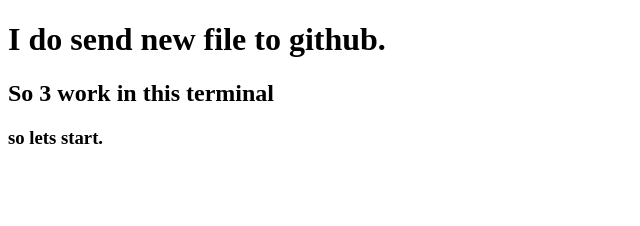
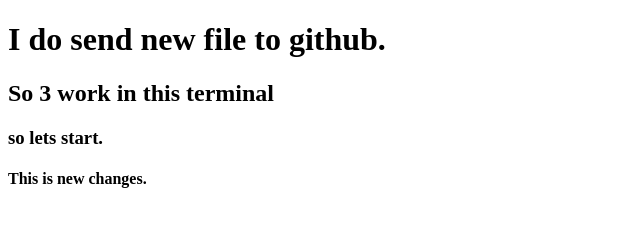
Before and after one commit to sajjad516/my-firs-repo, a plain HTML site: page index.html in a window 1280 px wide. Shown: the whole page, without its empty margins (0-640 px from the left). Drawn offline with Linux system fonts and the light colour scheme.

Commit message:
h4 change

```diff
--- a/index.html
+++ b/index.html
@@ -10,5 +10,6 @@
   <h1>I do send new file to github.</h1>
   <h2>So 3 work in this terminal</h2>
   <h3>so lets start.</h3>
+  <h4>This is new changes.</h4>
 </body>
 </html>
```
